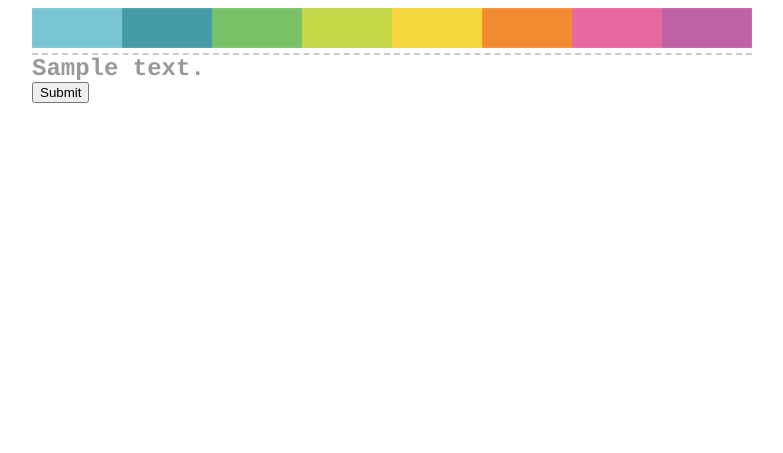
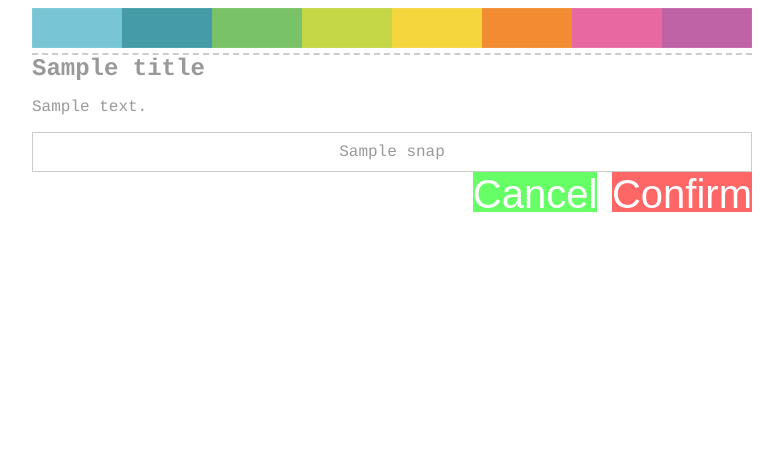
Before and after one commit to shanzi/words, a Django app: template templates/confirm.html in a window 1280 px wide. Shown: the top 453 px of the page, without its empty margins (248-1031 px from the left). Run offline with Django 3.2, Linux system fonts and the light colour scheme; the template is opened without the code that fills it: most values are stand-ins (such as "Sample title", 1, 10 or a date in 2020); some libraries are stand-ins or nearby versions.

Commit message:
完成删除->confirm->执行的全套流程

```diff
--- a/pictures/urls.py
+++ b/pictures/urls.py
@@ -6,5 +6,6 @@ from words.pictures.views import *
 urlpatterns = patterns('',
         url(r'^$',index),
         url(r'^(\d+)$',picture),
-        url(r'^upload$',upload),
+        url(r'^upload/?$',upload),
+        url(r'^delete/(\d+)?$',delete),
         )
--- a/templates/confirm.html
+++ b/templates/confirm.html
@@ -4,10 +4,49 @@
 {% endblock %}
 {% block content %}
 <h2>
-    {{ detail }}
+    {{ title }}
 </h2>
-<form action="{{ callback }}" mothed="post">
-    <input type="hidden" value="{{ target }}"/>
-    <input type="submit" />
+<p>
+{{ detail }}
+</p>
+{% if snap %}
+<div id="snap">
+    {{ snap|safe }}
+</div>
+{% endif %}
+<form action="{{ callback }}" method="post">
+    <input name="confirm_target" type="hidden" value="{{ target }}"/>
+    <input id="cancel" type="reset" value="Cancel" onclick="history.back(1)"/>
+    <input id="confirm" type="submit" value="Confirm"/>
 </form>
 {% endblock %}
+{% block extern_style %}
+<style type="text/css">
+    #snap{
+        border:1px #ccc solid;
+        padding:10px;
+        text-align:center
+    }
+    form{text-align:right}
+    #confirm,#cancel{
+        height:40px;
+        border:none;
+        color:#fff;
+        background:#f66;
+        font-size:2.5em;
+        padding:0;
+        overflow:hidden;
+        cursor:pointer;
+    }
+    #cancel{
+        background:#6f6;
+        margin-right:5px;
+    }
+
+</style>
+{% endblock %}
+{% block google_analytic %}
+{% endblock %}
+{% block jquery %}
+
+{% endblock %}
--- a/templates/pictures/index.html
+++ b/templates/pictures/index.html
@@ -39,11 +39,6 @@
                 border-top:dashed 2px #ccc;
             }
             a{
-                -webkit-border-radius:0.5em;
-                -moz-border-radius:0.5em;
-                -ms-border-radius:0.5em;
-                -o-border-radius:0.5em;
-                border-radius:0.5em;
                 color:white;
                 text-decoration:none;
                 cursor:pointer;
@@ -141,7 +136,9 @@
             </div>
         </div>
 
+        {% block jquery %}
         <script type="text/javascript" src="https://ajax.googleapis.com/ajax/libs/jquery/1.6.2/jquery.min.js"></script>
+        {% endblock %}
         <script type="text/javascript">
             $('html').ajaxSend(function(event, xhr, settings) {
                     function getCookie(name) {
--- a/urls.py
+++ b/urls.py
@@ -17,6 +17,7 @@ urlpatterns = patterns('',
         # url(r'^$', 'words.views.home', name='home'),
         url(r'^pictures/', include('words.pictures.urls')),
         url(r'^todos/',include('words.todos.urls')),
+        url(r'^confirm/?',confirm),
 
         # Uncomment the admin/doc line below to enable admin documentation:
         # url(r'^admin/doc/', include('django.contrib.admindocs.urls')),
@@ -24,7 +25,7 @@ urlpatterns = patterns('',
         # Uncomment the next line to enable the admin:
         url(r'^$',index),
         url(r'^sns/',include('words.socialauth.urls')),
-        url(r'^admin/', include(admin.site.urls)),
+        url(r'^admin', include(admin.site.urls)),
         url(r'^keywords/',include('words.keywords.urls')),
         url(r'^twitter/',include('words.twitter.urls')),
         url(r'^shorturl/$',shorturl_index),
```
Also changed, not shown: pictures/views.py (+4 -3 lines), templates/success.html (+7 -4 lines), views.py (+18 -9 lines).
